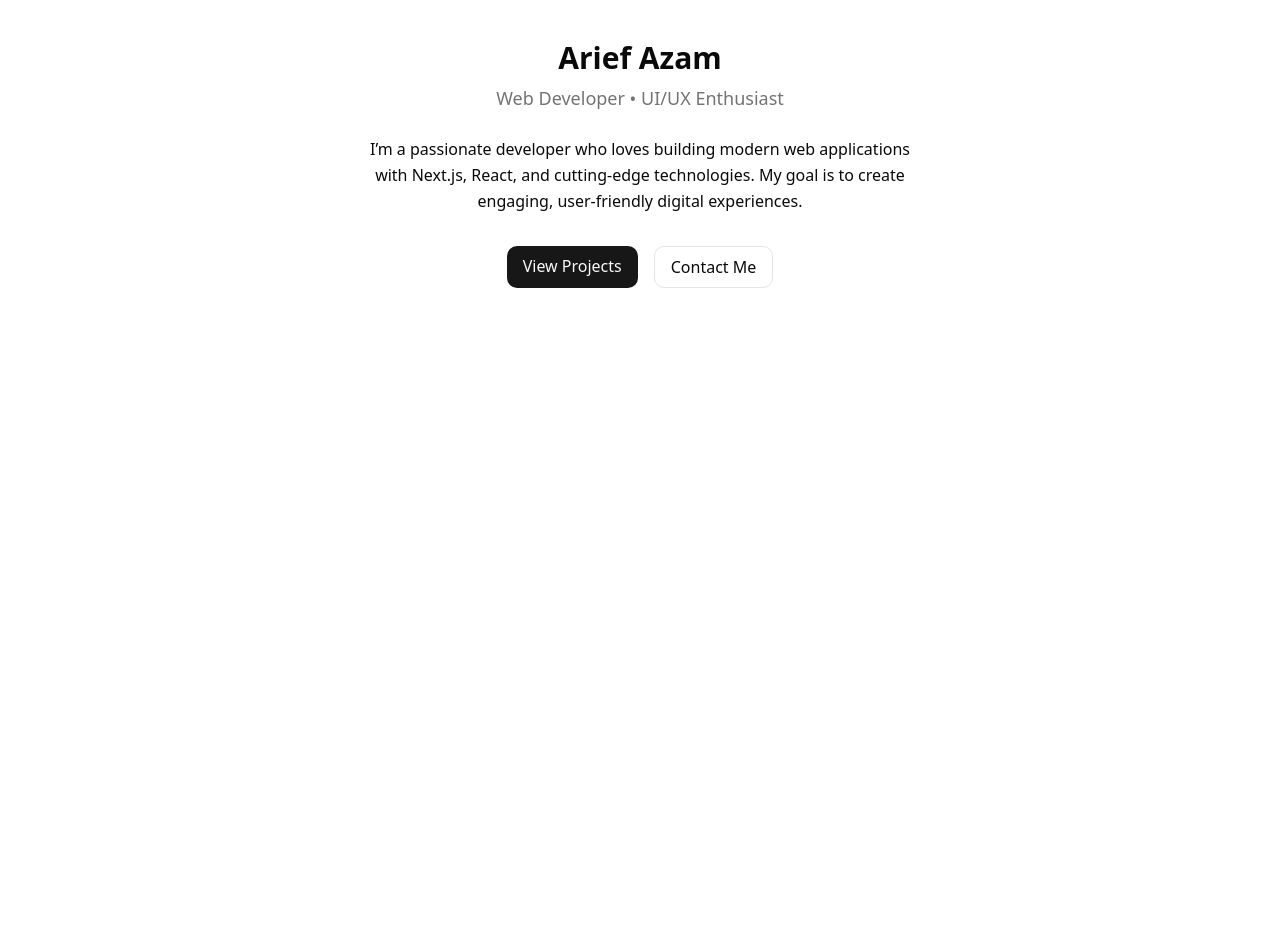
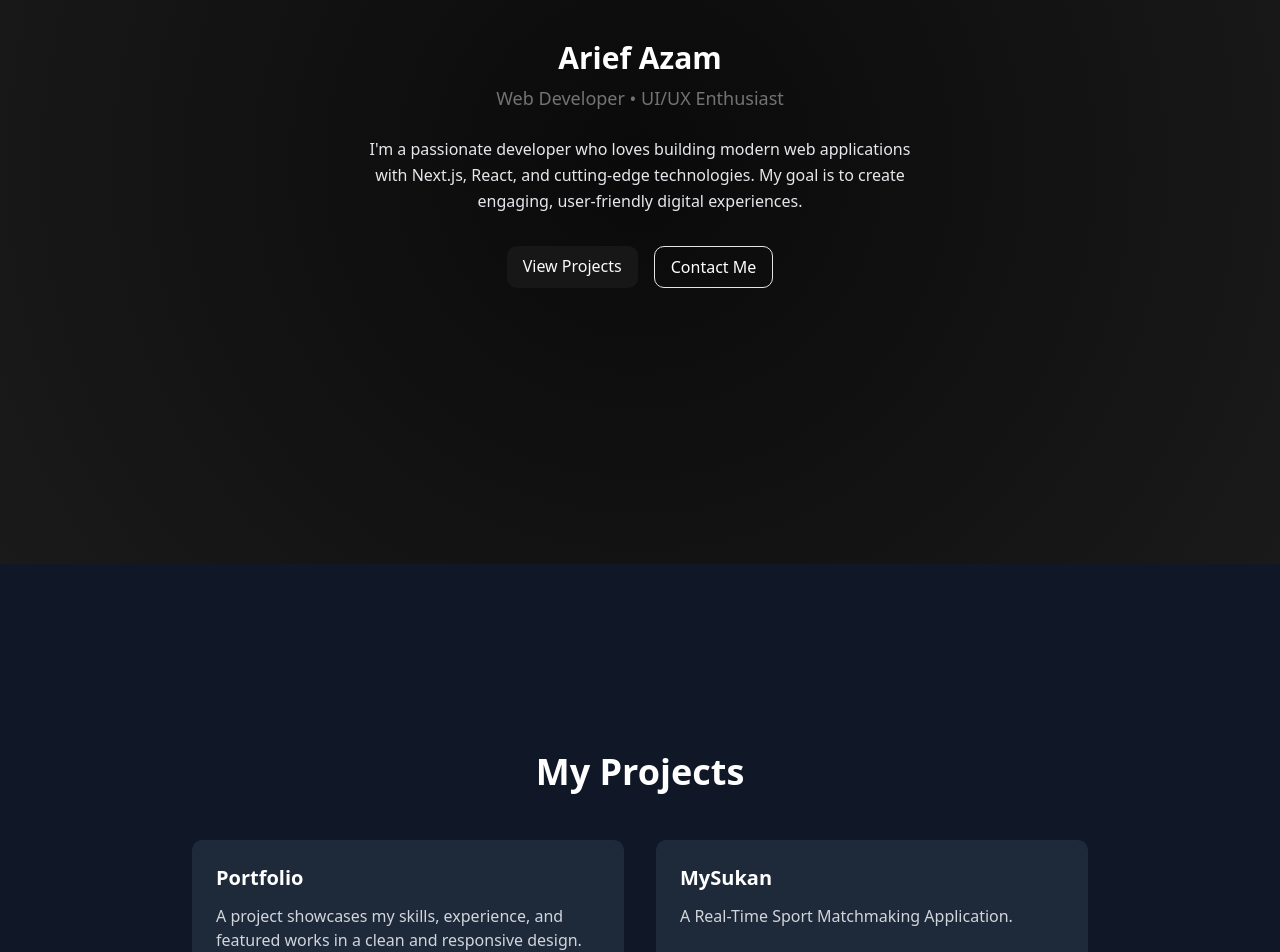
Before and after one commit to Azam2312334/AriefPortfolio, a Next.js app: page / in a window 1280 px wide. Shown: the part 300-1252 px from the top of the page. Before the commit the page ends 864 px from the top, so only its background shows below. Built offline with nearby package versions, Linux system fonts and the light colour scheme.

Commit message:
adding gsap and background theme

```diff
--- a/app/about/page.tsx
+++ b/app/about/page.tsx
@@ -1,9 +1,11 @@
 export default function About() {
   return (
-    <main className="min-h-screen px-8 py-16">
+     <main className="flex flex-col items-center justify-center min-h-screen text-white px-4"
+    style={{background: 'radial-gradient(circle at center, #0a0a0a 0%, #1a1a1a 100%)'}}>
+
       <h1 className="text-4xl font-bold mb-8 text-center">About Me</h1>
 
-      <div className="max-w-3xl mx-auto space-y-6 text-lg text-gray-700">
+      <div className="max-w-3xl mx-auto space-y-6 text-lg text-gray-200">
         <p>
           Hi, I’m <span className="font-semibold">Arief Azam</span> — a web and
           mobile developer passionate about building smooth, interactive, and
--- a/app/contact/page.tsx
+++ b/app/contact/page.tsx
@@ -1,9 +1,10 @@
 export default function Contact() {
   return (
-    <main className="min-h-screen px-8 py-16">
+     <main className="flex flex-col items-center justify-center min-h-screen text-white px-4"
+    style={{background: 'radial-gradient(circle at center, #0a0a0a 0%, #1a1a1a 100%)'}}>
       <h1 className="text-4xl font-bold mb-8 text-center">Get in Touch</h1>
 
-      <div className="max-w-2xl mx-auto text-center space-y-6 text-lg text-gray-700">
+      <div className="max-w-2xl mx-auto text-center space-y-6 text-lg text-gray-200">
         <p>
           I’d love to hear from you! Whether it’s a project idea, collaboration,
           or just a friendly hello — feel free to reach out.
@@ -13,7 +14,7 @@ export default function Contact() {
           <p>
             📧 Email:{" "}
             <a
-              href="mailto:arief@example.com"
+              href="mailto:ariefnurazams@gmail.com"
               className="text-blue-500 hover:underline"
             >
               ariefnurazams@gmail.com
--- a/app/page.tsx
+++ b/app/page.tsx
@@ -1,38 +1,102 @@
+"use client";
+
 import Image from "next/image";
+import { useEffect, useRef } from 'react';
+import gsap from 'gsap';
+import { ScrollTrigger } from 'gsap/ScrollTrigger';
+
+
+gsap.registerPlugin(ScrollTrigger); //register plugin
 
 export default function Home() {
-  return (
-    <main className="flex flex-col items-center justify-center min-h-screen bg-background text-foreground px-4">
+
+  // variables
+  const titleRef = useRef(null);
+  const descRef = useRef(null);
+
+  useEffect(() => {
+
+  // title
+  gsap.fromTo(titleRef.current,
+    { opacity: 0 },
+    { opacity: 1, duration: 2 }
+  );
+
+  // ScrollTrigger
+  gsap.fromTo(descRef.current,
+    { opacity: 0, y: 50 },
+    {
+      opacity: 1,
+      y: 0,
+      duration: 1.5,
+      scrollTrigger: {
+        trigger: descRef.current,
+        start: "top 80%",
+        end: "bottom 20%",
+        toggleActions: "play none none reverse"
+      }
+    }
+  );
+},
+[]);
 
 
-      {/* Name + Title */}
-      <h1 className="text-3xl font-bold mb-2">Arief Azam</h1>
+  return (
+    <main className="relative">
+      {/* Hero Section */}
+      <section className="flex flex-col items-center justify-center h-screen text-white px-4"
+        style={{background: 'radial-gradient(circle at center, #0a0a0a 0%, #1a1a1a 100%)'}}>
+
+        <h1 ref={titleRef} className="text-3xl font-bold mb-2">Arief Azam</h1>
+
         <p className="text-lg text-muted-foreground mb-6">
           Web Developer • UI/UX Enthusiast
         </p>
 
-      {/* About */}
-      <p className="max-w-xl text-center leading-relaxed mb-8">
-        I’m a passionate developer who loves building modern web applications
+        <p ref={descRef} className="max-w-xl text-center leading-relaxed mb-8 text-gray-200">
+          I'm a passionate developer who loves building modern web applications
           with Next.js, React, and cutting-edge technologies. My goal is to create
           engaging, user-friendly digital experiences.
         </p>
 
-      {/* Links */}
         <div className="flex gap-4">
-        <a
-          href="/projects"
-          className="px-4 py-2 rounded-lg bg-primary text-primary-foreground hover:bg-primary/80 transition"
-        >
+          <a href="/projects" className="px-4 py-2 rounded-lg bg-primary text-primary-foreground hover:bg-primary/80 transition">
             View Projects
           </a>
-        <a
-          href="/contact"
-          className="px-4 py-2 rounded-lg border border-input hover:bg-accent hover:text-accent-foreground transition"
-        >
+          <a href="/contact" className="px-4 py-2 rounded-lg border border-input hover:bg-accent hover:text-accent-foreground transition">
             Contact Me
           </a>
         </div>
+      </section>
+
+      {/* Projects Section */}
+<section className="flex flex-col items-center justify-center h-screen bg-gray-900 text-white px-4">
+  <h2 className="text-4xl font-bold mb-12">My Projects</h2>
+
+  <div className="grid grid-cols-1 md:grid-cols-2 gap-8 max-w-4xl">
+    {/* Project 1 */}
+    <div className="bg-gray-800 rounded-lg p-6 hover:bg-gray-700 transition-colors">
+      <h3 className="text-xl font-semibold mb-3">Portfolio </h3>
+      <p className="text-gray-300 mb-4">A project showcases my skills, experience, and featured works in a clean and responsive design.</p>
+      <div className="flex gap-2">
+      </div>
+    </div>
+
+    {/* Project 2 */}
+    <div className="bg-gray-800 rounded-lg p-6 hover:bg-gray-700 transition-colors">
+      <h3 className="text-xl font-semibold mb-3">MySukan</h3>
+      <p className="text-gray-300 mb-4">A Real-Time Sport Matchmaking Application.</p>
+    </div>
+
+
+   {/* Project 2 */}
+    <div className="bg-gray-800 rounded-lg p-6 hover:bg-gray-700 transition-colors">
+      <h3 className="text-xl font-semibold mb-3">Blog</h3>
+      <p className="text-gray-300 mb-4">Users can create, edit, and manage posts in a minimal and responsive interface.</p>
+    </div>
+  </div>
+</section>
+
     </main>
   );
 }
--- a/app/projects/page.tsx
+++ b/app/projects/page.tsx
@@ -1,13 +1,15 @@
 export default function Projects() {
   return (
-    <main className="min-h-screen px-8 py-16">
+     <main className="flex flex-col items-center justify-center min-h-screen text-white px-4"
+    style={{background: 'radial-gradient(circle at center, #0a0a0a 0%, #1a1a1a 100%)'}}>
+
       <h1 className="text-4xl font-bold mb-8 text-center">Projects</h1>
 
       <div className="grid gap-6 md:grid-cols-2 lg:grid-cols-3">
 
         <div className="p-6 border rounded-xl shadow hover:shadow-lg transition">
           <h2 className="text-2xl font-semibold mb-2">Portfolio Website</h2>
-          <p className="text-gray-600 mb-4">
+          <p className="text-gray-200 mb-4">
             A personal portfolio built with Next.js, Tailwind CSS, and shadcn/ui.
             Includes smooth animations powered by GSAP to enhance user experience.
             This project showcases my skills, experience, and featured works in a
@@ -22,10 +24,9 @@ export default function Projects() {
           </a>
         </div>
 
-
         <div className="p-6 border rounded-xl shadow hover:shadow-lg transition">
           <h2 className="text-2xl font-semibold mb-2">MySukan</h2>
-          <p className="text-gray-600 mb-4">
+          <p className="text-gray-200 mb-4">
             A mobile sports matchmaking application designed to connect players
             and encourage active lifestyles.
           </p>
@@ -38,10 +39,9 @@ export default function Projects() {
           </a>
         </div>
 
-
         <div className="p-6 border rounded-xl shadow hover:shadow-lg transition">
           <h2 className="text-2xl font-semibold mb-2">Blog</h2>
-          <p className="text-gray-600 mb-4">
+          <p className="text-gray-200 mb-4">
             A modern blog platform built with Next.js, Prisma ORM, and Neon
             database.
             Integrated with Kinde Auth for secure user authentication and access
--- a/package.json
+++ b/package.json
@@ -10,6 +10,8 @@
   },
   "dependencies": {
     "@radix-ui/react-navigation-menu": "^1.2.14",
+    "@react-three/drei": "^10.7.6",
+    "@react-three/fiber": "^9.3.0",
     "class-variance-authority": "^0.7.1",
     "clsx": "^2.1.1",
     "gsap": "^3.13.0",
@@ -17,7 +19,8 @@
     "next": "15.5.3",
     "react": "19.1.0",
     "react-dom": "19.1.0",
-    "tailwind-merge": "^3.3.1"
+    "tailwind-merge": "^3.3.1",
+    "three": "^0.180.0"
   },
   "devDependencies": {
     "@eslint/eslintrc": "^3",
```
Also changed, not shown: app/globals.css (line endings or trailing spaces), 1 other file (tests, documents, lock files or other folders). Lines whose indentation alone changed are shown as unchanged.
